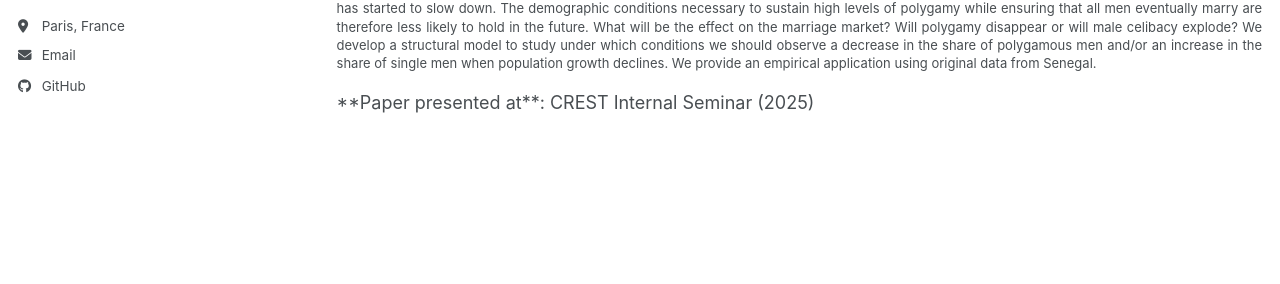
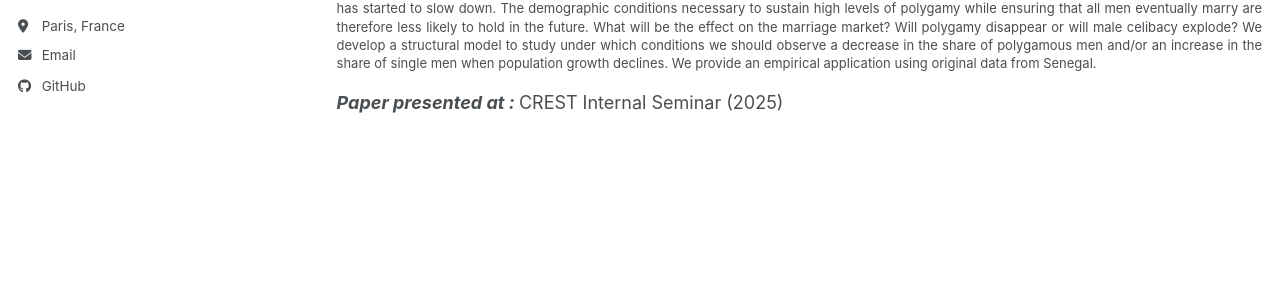
Before and after one commit to LaurineMir/laurinemir.github.io, a Jekyll site: the page built from _pages/publications.md, in a window 1280 px wide. Shown: the part 429-713 px from the top of the page. Built offline with Jekyll 4.4.1, drawn with Linux system fonts in a browser that asks for light colours; a script bundle is joined from its source files by our own code; library files that are not in the unit come from our copies.

Commit message:
change cv forme

```diff
--- a/_pages/publications.md
+++ b/_pages/publications.md
@@ -16,4 +16,4 @@ author_profile: true
 In Sub-Saharan Africa, polygamy is very prevalent : 10 to 50% of married women are in a polygamous union depending on the country. Yet, historically, the fraction of men who never marry has always been low. This is because a fast population growth combined with a large age gap between husbands and wives created a surplus of women on the marriage market. However, this surplus is projected to shrink as population growth has started to slow down. The demographic conditions necessary to sustain high levels of polygamy while ensuring that all men eventually marry are therefore less likely to hold in the future. What will be the effect on the marriage market? Will polygamy disappear or will male celibacy explode? We develop a structural model to study under which conditions we should observe a decrease in the share of polygamous men and/or an increase in the share of single men when population growth declines. We provide an empirical application using original data from Senegal.
 </p> </font>
 
-<p style="line-height: 1.4; text-align: justify; margin-left: 55px;">**Paper presented at**: CREST Internal Seminar (2025)</p>
+<p style="line-height: 1.4; text-align: justify; margin-left: 55px;"><strong><em>Paper presented at : </em></strong>CREST Internal Seminar (2025)</p>
```
